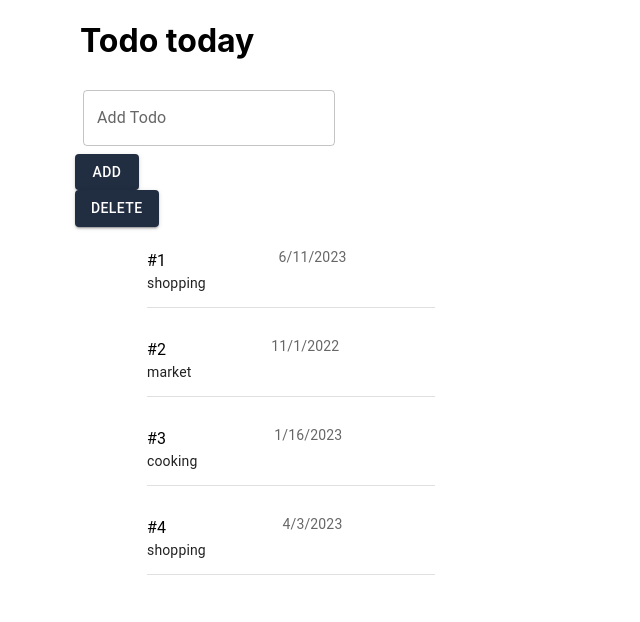
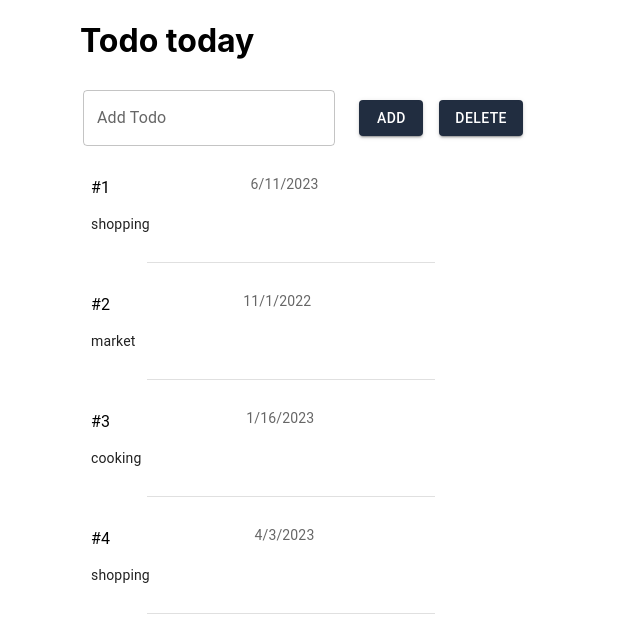
Before and after one commit to andregeorgi/todo, a React (Create React App) app: page / in a window 1280 px wide. Shown: the top 622 px of the page, without its empty margins (0-640 px from the left). Built offline with nearby package versions, Linux system fonts and the light colour scheme.

Commit message:
implement logic for adding a new item

```diff
--- a/src/components/ListComponent/ListComponent.jsx
+++ b/src/components/ListComponent/ListComponent.jsx
@@ -2,6 +2,7 @@ import React, { useState } from "react";
 import AddButton from "../AddButton";
 import TextInput from "../TextInput";
 import Todo from "../Todo/Todo";
+import Stack from "@mui/material/Stack";
 
 function ListComponent() {
   const [toDo, setTodo] = useState([
@@ -10,34 +11,42 @@ function ListComponent() {
     { numberTodo: 3, content: "cooking", date: "1/16/2023" },
     { numberTodo: 4, content: "shopping", date: "4/3/2023" },
   ]);
+  const [currentText, setCurrentText] = useState("");
 
-  function handleAddTodo(newText) {
-    const newItem = {
-      numberTodo: toDo.length + 1,
-      content: newText,
-      date: new Date().toLocaleString,
-    };
-    setTodo([...toDo, newItem]);
-  }
-
-  function handleDeleteTodo() {
-    setTodo([]);
+  function handleTextInput(newText) {
+    setCurrentText(newText);
   }
 
   return (
+    <>
       <div>
-      <TextInput />
-      <AddButton label="Add" onClick={handleAddTodo} />
-      <AddButton label="Delete" onClick={handleDeleteTodo} />
-
-      {toDo.map((item, index) => (
+        <Stack spacing={2} direction="row" className="align-items">
+          <TextInput addTodo={(e) => handleTextInput(e.target.value)} />
+          <AddButton
+            label="Add"
+            onClick={() => {
+              const newItem = {
+                numberTodo: toDo.length + 1,
+                content: currentText,
+                date: new Date().toLocaleDateString(),
+              };
+              setTodo([...toDo, newItem]);
+            }}
+          />
+          <AddButton label="Delete" onClick={() => setTodo([])} />
+        </Stack>
+      </div>
+      <div>
+        {toDo.map((item) => (
           <Todo
+            key={item.numberTodo}
             index={item.numberTodo}
             contentTodo={item.content}
             date={item.date}
           />
         ))}
       </div>
+    </>
   );
 }
 
--- a/src/components/TextInput/TextInput.jsx
+++ b/src/components/TextInput/TextInput.jsx
@@ -1,8 +1,15 @@
-import React from "react";
+import React, { useState } from "react";
 import Box from "@mui/material/Box";
 import TextField from "@mui/material/TextField";
 
-function TextInput() {
+function TextInput(props) {
+  const [text, setText] = useState("");
+
+  function handleText(event) {
+    props.addTodo(event);
+    setText(event.target.value);
+  }
+
   return (
     <Box
       component="form"
@@ -12,7 +19,13 @@ function TextInput() {
       noValidate
       autoComplete="off"
     >
-      <TextField id="outlined-basic" label="Add Todo" variant="outlined" />
+      <TextField
+        id="outlined-basic"
+        label="Add Todo"
+        variant="outlined"
+        value={text}
+        onChange={handleText}
+      />
     </Box>
   );
 }
--- a/src/components/Todo/Todo.jsx
+++ b/src/components/Todo/Todo.jsx
@@ -4,20 +4,17 @@ import ListItem from "@mui/material/ListItem";
 import ListItemText from "@mui/material/ListItemText";
 import Divider from "@mui/material/Divider";
 import Typography from "@mui/material/Typography";
-import ListItemAvatar from "@mui/material/ListItemAvatar";
 
 function Todo(props) {
+  console.log(props.contentTodo);
   return (
     <div>
       <List sx={{ width: "100%", maxWidth: 360 }}>
         <ListItem alignItems="flex-start">
-          <ListItemAvatar>
-            <span></span>
-          </ListItemAvatar>
           <ListItemText
-            primary={"#" + props.index}
+            primary={<span>{"#" + props.index}</span>}
             secondary={
-              <React.Fragment>
+              <p>
                 <Typography
                   sx={{ display: "inline" }}
                   component="span"
@@ -26,7 +23,7 @@ function Todo(props) {
                 >
                   {props.contentTodo}
                 </Typography>
-              </React.Fragment>
+              </p>
             }
           />
           <ListItemText secondary={props.date}></ListItemText>
```
Lines whose indentation alone changed are shown as unchanged.
